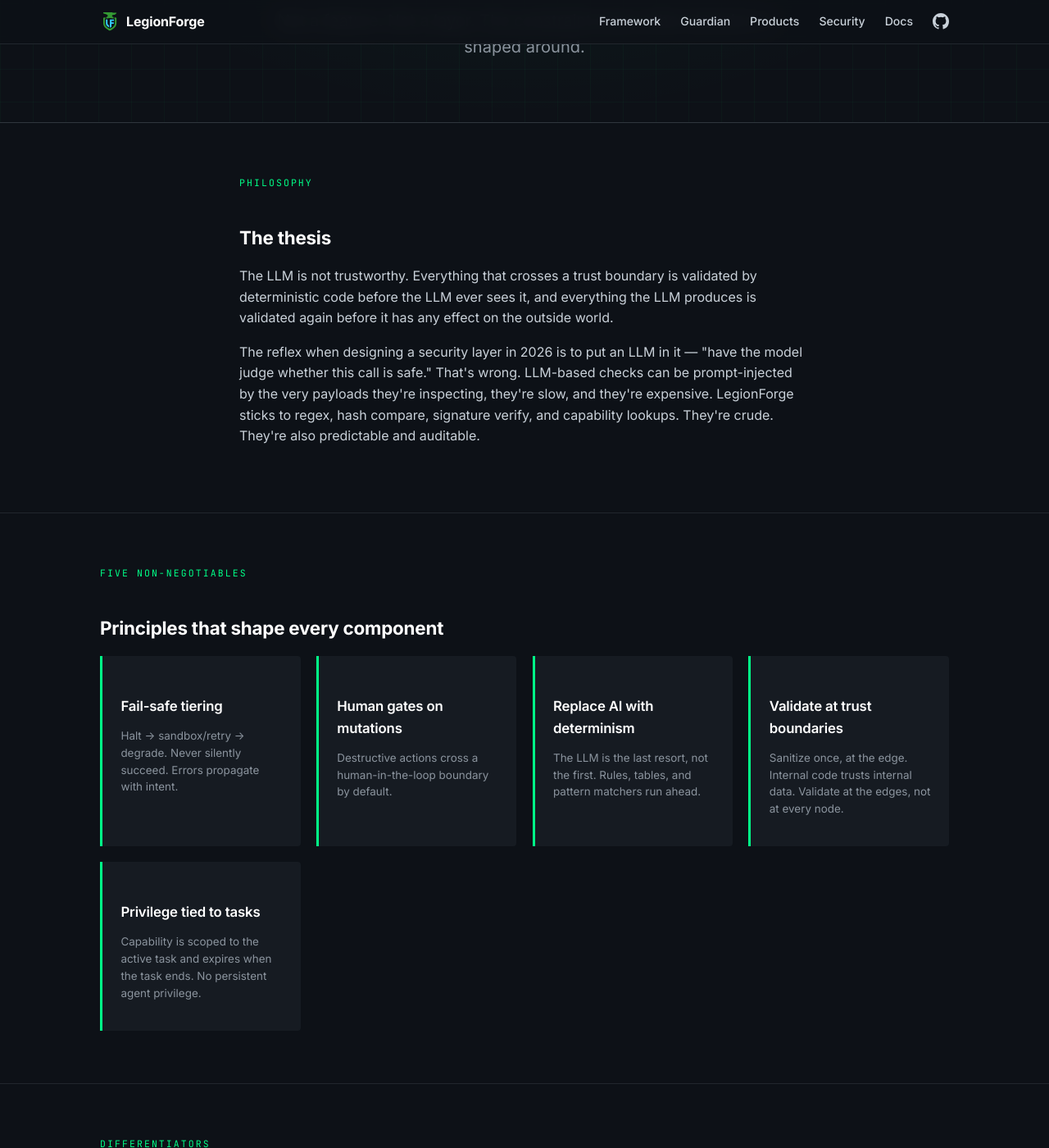
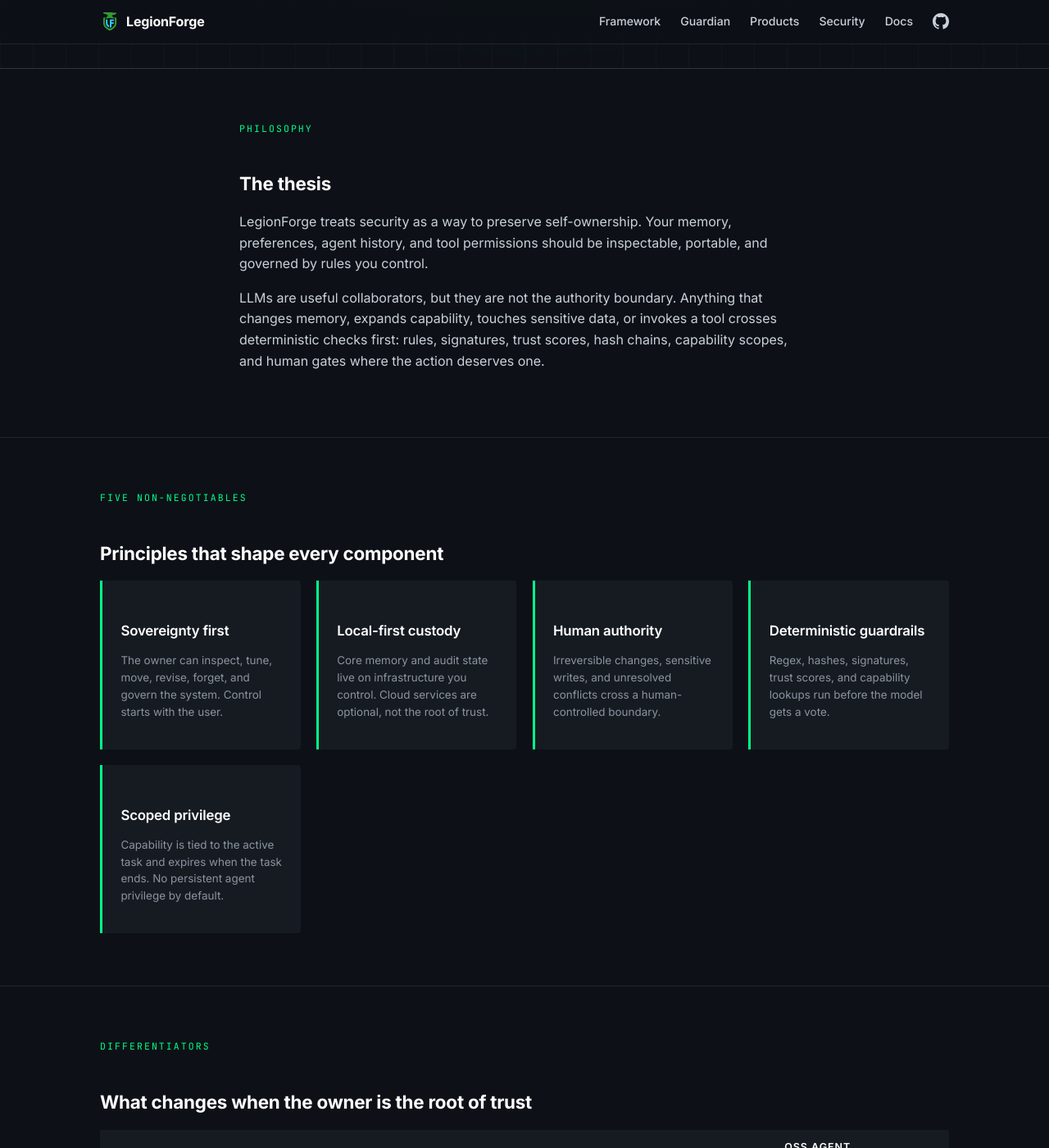
Before and after one commit to LegionForge/legionforge.github.io, a Jekyll site: the page built from security.md, in a window 1280 px wide and 1400 px high, scrolled down 330 px. Shown: the whole window at 82% size. Built offline with Jekyll 4.4.1, drawn with Linux system fonts in a browser that asks for light colours; some of the changed text lies outside the part shown.

Commit message:
Reframe homepage and security posture

```diff
--- a/security.md
+++ b/security.md
@@ -10,8 +10,8 @@ permalink: /security/
 <section class="hero">
   <div class="hero-inner">
     <div class="badge">SECURITY POSTURE</div>
-    <h1>Security is the <span>foundation</span></h1>
-    <p class="tagline">Not a feature. Not a layer. The constraint every other decision is shaped around.</p>
+    <h1>Security for <span>sovereignty</span></h1>
+    <p class="tagline">Guardrails that keep memory, agents, and data under user control.</p>
   </div>
 </section>
 
@@ -20,16 +20,15 @@ permalink: /security/
     <p class="section-eyebrow">Philosophy</p>
     <h2 class="section-title">The thesis</h2>
     <p>
-      The LLM is not trustworthy. Everything that crosses a trust boundary is validated by
-      deterministic code before the LLM ever sees it, and everything the LLM produces is
-      validated again before it has any effect on the outside world.
+      LegionForge treats security as a way to preserve self-ownership. Your memory,
+      preferences, agent history, and tool permissions should be inspectable, portable,
+      and governed by rules you control.
     </p>
     <p>
-      The reflex when designing a security layer in 2026 is to put an LLM in it — "have the
-      model judge whether this call is safe." That's wrong. LLM-based checks can be
-      prompt-injected by the very payloads they're inspecting, they're slow, and they're
-      expensive. LegionForge sticks to regex, hash compare, signature verify, and capability
-      lookups. They're crude. They're also predictable and auditable.
+      LLMs are useful collaborators, but they are not the authority boundary. Anything
+      that changes memory, expands capability, touches sensitive data, or invokes a tool
+      crosses deterministic checks first: rules, signatures, trust scores, hash chains,
+      capability scopes, and human gates where the action deserves one.
     </p>
   </div>
 </section>
@@ -40,24 +39,24 @@ permalink: /security/
     <h2 class="section-title">Principles that shape every component</h2>
     <div class="principles">
       <div class="principle">
-        <h3>Fail-safe tiering</h3>
-        <p>Halt → sandbox/retry → degrade. Never silently succeed. Errors propagate with intent.</p>
+        <h3>Sovereignty first</h3>
+        <p>The owner can inspect, tune, move, revise, forget, and govern the system. Control starts with the user.</p>
       </div>
       <div class="principle">
-        <h3>Human gates on mutations</h3>
-        <p>Destructive actions cross a human-in-the-loop boundary by default.</p>
+        <h3>Local-first custody</h3>
+        <p>Core memory and audit state live on infrastructure you control. Cloud services are optional, not the root of trust.</p>
       </div>
       <div class="principle">
-        <h3>Replace AI with determinism</h3>
-        <p>The LLM is the last resort, not the first. Rules, tables, and pattern matchers run ahead.</p>
+        <h3>Human authority</h3>
+        <p>Irreversible changes, sensitive writes, and unresolved conflicts cross a human-controlled boundary.</p>
       </div>
       <div class="principle">
-        <h3>Validate at trust boundaries</h3>
-        <p>Sanitize once, at the edge. Internal code trusts internal data. Validate at the edges, not at every node.</p>
+        <h3>Deterministic guardrails</h3>
+        <p>Regex, hashes, signatures, trust scores, and capability lookups run before the model gets a vote.</p>
       </div>
       <div class="principle">
-        <h3>Privilege tied to tasks</h3>
-        <p>Capability is scoped to the active task and expires when the task ends. No persistent agent privilege.</p>
+        <h3>Scoped privilege</h3>
+        <p>Capability is tied to the active task and expires when the task ends. No persistent agent privilege by default.</p>
       </div>
     </div>
   </div>
@@ -66,7 +65,7 @@ permalink: /security/
 <section>
   <div class="container">
     <p class="section-eyebrow">Differentiators</p>
-    <h2 class="section-title">How LegionForge differs from the others</h2>
+    <h2 class="section-title">What changes when the owner is the root of trust</h2>
 
     <table>
       <thead>
@@ -161,8 +160,8 @@ permalink: /security/
         <div class="threat-def">Tool output containing injection payloads aimed back at the model (e.g., a fetched web page).</div>
       </div>
       <div class="threat-card low">
-        <div class="threat-name">PII leakage in logs</div>
-        <div class="threat-def">Output sanitization strips PII before logging to LangSmith or returning to user.</div>
+        <div class="threat-name">Memory enclosure</div>
+        <div class="threat-def">Portable memory and local-first custody reduce the risk that a vendor account becomes the only place your identity lives.</div>
       </div>
       <div class="threat-card low">
         <div class="threat-name">Unauthorized destructive ops</div>
```
Also changed, not shown: other parts of security.md (+1 -1 lines), index.md (+17 -17 lines).
